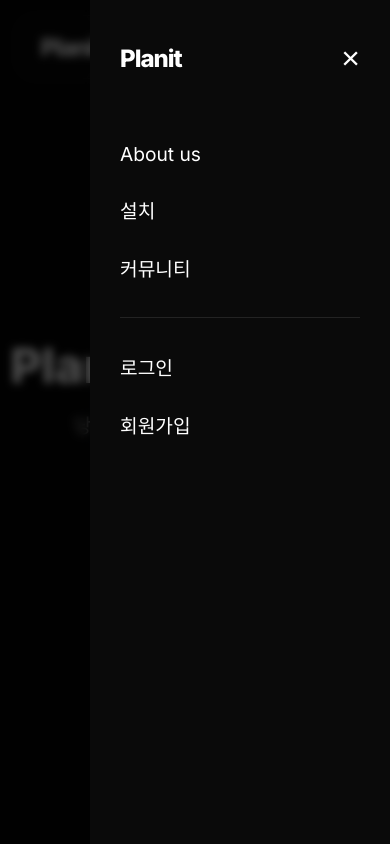
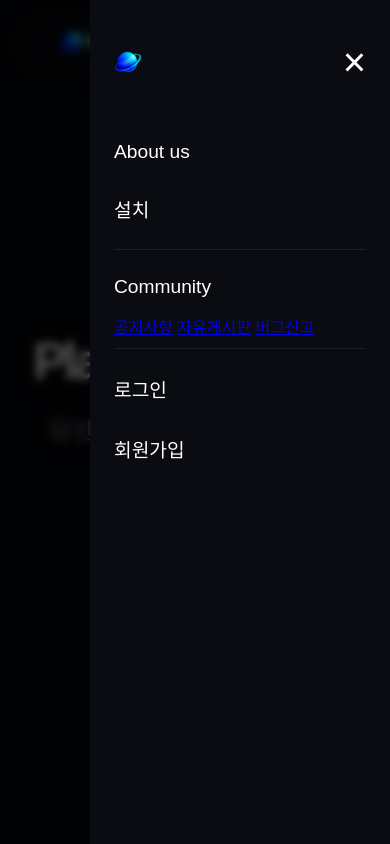
Before and after one commit to KevinLee0708/planit-web, a plain HTML site: page index.html in a window 390 px wide. Both pictures are taken after a click on the button "메뉴 열기". Drawn offline with Linux system fonts and the light colour scheme; a web font is replaced by a local one.

Commit message:
Release 26 05 12

```diff
--- a/css/style.css
+++ b/css/style.css
@@ -1,92 +1,114 @@
+/* --- [해결 2] Global Reset: 가로 스크롤 방지 --- */
 :root {
-    --bg: #050505;
+    --bg: #030509;
     --fg: #ffffff;
-    --gray: #888888;
-    --border: rgba(255, 255, 255, 0.1);
-    --glass: rgba(10, 10, 10, 0.7);
-    --transition: all 0.4s cubic-bezier(0.16, 1, 0.3, 1);
+    --gray: #8A919E;
+    --glass: rgba(10, 12, 18, 0.7);
+    --border: rgba(255, 255, 255, 0.08);
+    --accent: #007AFF;
+    --transition: 0.4s cubic-bezier(0.16, 1, 0.3, 1);
 }
 
-* { margin: 0; padding: 0; box-sizing: border-box; }
-body { background: var(--bg); color: var(--fg); font-family: 'Inter', sans-serif; overflow-x: hidden; }
+* { margin: 0; padding: 0; box-sizing: border-box; -webkit-font-smoothing: antialiased; }
 
-/* Navbar Layout */
+html, body {
+    width: 100%;
+    max-width: 100vw;
+    overflow-x: hidden; /* [해결 2] 가로 스크롤 제거 */
+    background-color: var(--bg);
+    color: var(--fg);
+    font-family: 'Pretendard', sans-serif;
+}
+
+/* --- Navbar (Glassmorphism) --- */
 .navbar {
     position: fixed; top: 15px; left: 50%; transform: translateX(-50%);
     width: 92%; max-width: 1200px; height: 64px;
-    background: var(--glass); backdrop-filter: blur(12px); -webkit-backdrop-filter: blur(12px);
+    background: var(--glass); backdrop-filter: blur(20px); -webkit-backdrop-filter: blur(20px);
     border: 1px solid var(--border); border-radius: 20px; z-index: 1000;
 }
 
 .nav-container { height: 100%; display: flex; justify-content: space-between; align-items: center; padding: 0 24px; }
 
-.logo { font-size: 1.5rem; font-weight: 800; text-decoration: none; color: #fff; letter-spacing: -1px; }
+.nav-logo { height: 36px; width: auto; object-fit: contain; }
+.nav-logo-sm { height: 28px; width: auto; }
 
-/* Right Group Styling */
-.nav-right { display: flex; align-items: center; gap: 32px; }
-.desktop-menu-group { display: flex; align-items: center; gap: 24px; }
+/* Desktop Navigation */
+.nav-right { display: flex; align-items: center; gap: 24px; }
+.desktop-menu { display: flex; align-items: center; gap: 24px; }
+
+.nav-btn { background: none; border: none; color: var(--gray); font-size: 0.95rem; cursor: pointer; transition: var(--transition); }
+.nav-btn:hover { color: #fff; }
+
+/* [해결 5] 로그인 아이콘 스타일 */
+.icon-btn-auth {
+    width: 40px; height: 40px; border-radius: 50%;
+    background: var(--border); border: none; color: var(--fg);
+    display: flex; align-items: center; justify-content: center;
+    cursor: pointer; transition: var(--transition);
+}
+.icon-btn-auth:hover { color: var(--accent); background: rgba(255, 255, 255, 0.1); }
+
+/* [해결 4] 햄버거 버튼: 기본 상태 숨김 */
+.hamburger {
+    display: none; background: none; border: none; cursor: pointer;
+    padding: 8px; z-index: 1001;
+}
 
 /* Dropdown */
 .dropdown { position: relative; }
 .dropdown-menu {
-    position: absolute; top: 110%; left: 0; min-width: 160px; background: #111;
+    position: absolute; top: 110%; left: 0; min-width: 160px; background: #0d1117;
     border: 1px solid var(--border); border-radius: 12px; padding: 8px; list-style: none;
     opacity: 0; visibility: hidden; transform: translateY(10px); transition: var(--transition);
 }
 .dropdown:hover .dropdown-menu { opacity: 1; visibility: visible; transform: translateY(0); }
-.dropdown-menu a {
-    display: block; padding: 10px 16px; color: var(--gray); text-decoration: none;
-    font-size: 0.9rem; border-radius: 8px; transition: var(--transition);
-}
+.dropdown-menu a { display: block; padding: 10px 16px; color: var(--gray); text-decoration: none; font-size: 0.9rem; border-radius: 8px; }
 .dropdown-menu a:hover { background: rgba(255,255,255,0.05); color: #fff; }
 .align-right { left: auto; right: 0; }
 
-/* Nav Components */
-.nav-btn { background: none; border: none; color: var(--gray); font-size: 0.95rem; cursor: pointer; transition: var(--transition); }
-.nav-btn:hover { color: #fff; }
+/* --- [해결 2, 3, 4] 모바일 반응형: 768px 브레이크포인트 --- */
+@media screen and (max-width: 768px) {
+    .desktop-only { display: none !important; }
 
-.btn-icon-auth {
-    background: var(--border); border: 1px solid transparent; color: #fff;
-    width: 42px; height: 42px; border-radius: 50%; display: flex; align-items: center; justify-content: center;
-    cursor: pointer; transition: var(--transition);
+    /* [해결 4] 햄버거 버튼 강제 표시 */
+    .hamburger { display: block !important; }
+
+    .navbar { width: 94%; top: 10px; height: 58px; padding: 0 16px; }
+    .nav-logo { height: 28px; }
+
+    /* Hero Section Mobile Spacing */
+    .hero-title { font-size: 3.2rem !important; line-height: 1.1; letter-spacing: -2px; }
+    .hero-inner { padding: 0 20px; }
 }
-.btn-icon-auth:hover { background: #fff; color: #000; }
 
-/* Hamburger (Problem 1 Fix) */
-.hamburger { display: none; background: none; border: none; cursor: pointer; z-index: 1001; }
-
-/* Mobile Sidebar (Problem 3 Fix) */
-.mobile-sidebar {
+/* --- Sidebar (Off-canvas) --- */
+.sidebar {
     position: fixed; top: 0; right: -100%; width: 300px; height: 100vh;
-    background: #0a0a0a; z-index: 2000; padding: 40px 30px; transition: var(--transition);
+    background: #0A0C12; z-index: 2000; padding: 40px 24px; transition: var(--transition);
 }
-.mobile-sidebar.active { right: 0; }
+.sidebar.active { right: 0; }
 .overlay {
     position: fixed; inset: 0; background: rgba(0,0,0,0.7); backdrop-filter: blur(4px);
     opacity: 0; visibility: hidden; z-index: 1500; transition: var(--transition);
 }
 .overlay.active { opacity: 1; visibility: visible; }
-.sidebar-header { display: flex; justify-content: space-between; align-items: center; margin-bottom: 50px; }
-.close-btn { background: none; border: none; color: #fff; font-size: 2rem; cursor: pointer; }
 
-.mobile-nav a, .accordion-trigger {
-    display: block; padding: 15px 0; font-size: 1.2rem; color: #fff; text-decoration: none;
-    width: 100%; text-align: left; background: none; border: none; cursor: pointer;
+.sidebar-header { display: flex; justify-content: space-between; align-items: center; margin-bottom: 40px; }
+.close-btn { background: none; border: none; color: #fff; font-size: 2.5rem; cursor: pointer; }
+
+.sidebar-link, .accordion-trigger {
+    display: block; width: 100%; padding: 16px 0; color: #fff; text-decoration: none;
+    font-size: 1.2rem; background: none; border: none; text-align: left; cursor: pointer;
 }
-.accordion-content { max-height: 0; overflow: hidden; padding-left: 20px; transition: 0.3s ease; }
-.accordion-content.open { max-height: 200px; margin-top: 10px; }
-.nav-divider { border: 0; border-top: 1px solid var(--border); margin: 20px 0; }
+.sidebar-divider { border: 0; border-top: 1px solid var(--border); margin: 10px 0; }
 
-/* Hero */
+/* Hero Section */
 .hero { height: 100vh; display: flex; align-items: center; justify-content: center; text-align: center; position: relative; }
-.hero-title { font-size: clamp(3rem, 10vw, 6rem); font-weight: 800; line-height: 1; }
-.hero-desc { color: var(--gray); font-size: 1.25rem; margin: 20px 0 40px; }
-.btn-cta { background: #fff; color: #000; padding: 16px 40px; border-radius: 50px; text-decoration: none; font-weight: 600; transition: var(--transition); }
-.glow-effect { position: absolute; width: 60vw; height: 60vw; background: radial-gradient(circle, rgba(0,112,243,0.15) 0%, transparent 70%); top: 50%; left: 50%; transform: translate(-50%, -50%); z-index: -1; }
+.hero-inner { z-index: 10; }
+.hero-title { font-size: 5.5rem; font-weight: 800; letter-spacing: -4px; margin-bottom: 20px; }
+.hero-subtitle { color: var(--gray); font-size: 1.5rem; margin-bottom: 40px; }
+.btn-primary { background: #fff; color: #000; padding: 16px 48px; border-radius: 50px; text-decoration: none; font-weight: 600; transition: var(--transition); }
+.btn-primary:hover { transform: scale(1.05); }
 
-/* Media Query */
-@media (max-width: 768px) {
-    .desktop-only { display: none; }
-    .hamburger { display: block; }
-    .nav-right { gap: 16px; }
-}
+.bg-glow { position: absolute; width: 60vw; height: 60vw; background: radial-gradient(circle, rgba(0, 122, 255, 0.1) 0%, transparent 70%); top: 40%; left: 50%; transform: translate(-50%, -50%); z-index: -1; }
--- a/index.html
+++ b/index.html
@@ -2,71 +2,78 @@
 <html lang="ko">
 <head>
     <meta charset="UTF-8">
-    <meta name="viewport" content="width=device-width, initial-scale=1.0">
-    <title>Planit - Plan your world</title>
-    <link rel="stylesheet" href="css/style.css">
-    <link href="https://fonts.googleapis.com/css2?family=Inter:wght@400;600;800&display=swap" rel="stylesheet">
+    <meta name="viewport" content="width=device-width, initial-scale=1.0, maximum-scale=1.0, user-scalable=no">
+    <title>Planit — Plan your world</title>
+
+    <link rel="icon" type="image/png" href="./assets/logos/planit-logo.png">
+    <link rel="shortcut icon" href="./assets/logos/planit-logo.png">
+
+    <link rel="stylesheet" href="https://cdn.jsdelivr.net/gh/orioncactus/pretendard/dist/web/static/pretendard.css">
+
+    <link rel="stylesheet" href="./css/style.css">
 </head>
 <body>
 
     <header class="navbar">
         <div class="nav-container">
             <div class="nav-left">
-                <div class="dropdown logo-group">
-                    <a href="./" class="logo">Planit</a>
-                    <ul class="dropdown-menu">
-                        <li><a href="about/">About us</a></li>
-                        <li><a href="download/">설치</a></li>
-                    </ul>
-                </div>
+                <a href="./index.html" class="brand-link">
+                    <img src="./assets/logos/Planit-Logo-White.png" alt="Planit" class="nav-logo">
+                </a>
             </div>
 
             <div class="nav-right">
-                <div class="desktop-menu-group desktop-only">
+                <div class="desktop-menu desktop-only">
                     <div class="dropdown">
-                        <button class="nav-btn">커뮤니티</button>
+                        <button class="nav-btn">Community</button>
                         <ul class="dropdown-menu">
-                            <li><a href="community/free/">자유게시판</a></li>
-                            <li><a href="community/bug/">버그신고</a></li>
+                            <li><a href="./community/notice/index.html">공지사항</a></li>
+                            <li><a href="./community/free/index.html">자유게시판</a></li>
+                            <li><a href="./community/bug/index.html">버그신고</a></li>
                         </ul>
                     </div>
-
                     <div class="dropdown auth-dropdown">
-                        <button class="btn-icon-auth" aria-label="계정">
+                        <button class="icon-btn-auth" aria-label="Account">
                             <svg width="22" height="22" viewBox="0 0 24 24" fill="none" stroke="currentColor" stroke-width="2" stroke-linecap="round" stroke-linejoin="round"><path d="M20 21v-2a4 4 0 0 0-4-4H8a4 4 0 0 0-4 4v2"></path><circle cx="12" cy="7" r="4"></circle></svg>
                         </button>
                         <ul class="dropdown-menu align-right">
-                            <li><a href="login/">로그인</a></li>
-                            <li><a href="signup/">회원가입</a></li>
+                            <li><a href="./login/index.html">로그인</a></li>
+                            <li><a href="./signup/index.html">회원가입</a></li>
                         </ul>
                     </div>
                 </div>
 
-                <button class="hamburger" id="menu-toggle">
-                    <svg width="24" height="24" viewBox="0 0 24 24" fill="none" stroke="white" stroke-width="2" stroke-linecap="round"><line x1="3" y1="12" x2="21" y2="12"></line><line x1="3" y1="6" x2="21" y2="6"></line><line x1="3" y1="18" x2="21" y2="18"></line></svg>
+                <button class="hamburger" id="mobile-toggle" aria-label="메뉴 열기">
+                    <svg width="28" height="28" viewBox="0 0 24 24" fill="none" stroke="white" stroke-width="2" stroke-linecap="round">
+                        <line x1="3" y1="12" x2="21" y2="12"></line>
+                        <line x1="3" y1="6" x2="21" y2="6"></line>
+                        <line x1="3" y1="18" x2="21" y2="18"></line>
+                    </svg>
                 </button>
             </div>
         </div>
     </header>
 
-    <aside class="mobile-sidebar" id="sidebar">
+    <aside class="sidebar" id="sidebar">
         <div class="sidebar-header">
-            <span class="logo">Planit</span>
-            <button class="close-btn" id="menu-close">&times;</button>
+            <img src="./assets/logos/planit-logo.png" alt="Planit" class="nav-logo-sm">
+            <button class="close-btn" id="sidebar-close">&times;</button>
         </div>
-        <nav class="mobile-nav">
-            <a href="about/">About us</a>
-            <a href="download/">설치</a>
-            <div class="mobile-accordion">
-                <button class="accordion-trigger">커뮤니티 <span class="arrow-icon"></span></button>
-                <div class="accordion-content">
-                    <a href="community/free/">자유게시판</a>
-                    <a href="community/bug/">버그신고</a>
+        <nav class="sidebar-content">
+            <a href="./about/index.html" class="sidebar-link">About us</a>
+            <a href="./download/index.html" class="sidebar-link">설치</a>
+            <hr class="sidebar-divider">
+            <div class="sidebar-accordion">
+                <button class="accordion-trigger">Community</button>
+                <div class="accordion-body">
+                    <a href="./community/notice/index.html">공지사항</a>
+                    <a href="./community/free/index.html">자유게시판</a>
+                    <a href="./community/bug/index.html">버그신고</a>
                 </div>
             </div>
-            <hr class="nav-divider">
-            <a href="login/">로그인</a>
-            <a href="signup/">회원가입</a>
+            <hr class="sidebar-divider">
+            <a href="./login/index.html" class="sidebar-link">로그인</a>
+            <a href="./signup/index.html" class="sidebar-link highlight">회원가입</a>
         </nav>
     </aside>
     <div class="overlay" id="overlay"></div>
@@ -74,12 +81,14 @@
     <main class="hero">
         <div class="hero-inner">
             <h1 class="hero-title">Plan your world</h1>
-            <p class="hero-desc">당신의 일정, 하나의 공간에서</p>
-            <a href="download/" class="btn-cta">설치하기</a>
+            <p class="hero-subtitle">당신의 일정, 하나의 공간에서</p>
+            <div class="hero-cta">
+                <a href="./download/index.html" class="btn-primary">설치하기</a>
+            </div>
         </div>
-        <div class="glow-effect"></div>
+        <div class="bg-glow"></div>
     </main>
 
-    <script src="js/script.js"></script>
+    <script src="./js/script.js"></script>
 </body>
 </html>
--- a/js/script.js
+++ b/js/script.js
@@ -1,27 +1,43 @@
 document.addEventListener('DOMContentLoaded', () => {
-    const menuToggle = document.getElementById('menu-toggle');
-    const menuClose = document.getElementById('menu-close');
+    const mobileToggle = document.getElementById('mobile-toggle');
+    const sidebarClose = document.getElementById('sidebar-close');
     const sidebar = document.getElementById('sidebar');
     const overlay = document.getElementById('overlay');
     const accordionTrigger = document.querySelector('.accordion-trigger');
-    const accordionContent = document.querySelector('.accordion-content');
+    const accordionBody = document.querySelector('.accordion-body');
 
-    const toggleMenu = (isOpen) => {
+    // 1. 사이드바 제어 (Body 스크롤 차단 포함)
+    const toggleSidebar = (isOpen) => {
         sidebar.classList.toggle('active', isOpen);
         overlay.classList.toggle('active', isOpen);
         document.body.style.overflow = isOpen ? 'hidden' : 'auto';
     };
 
-    menuToggle.addEventListener('click', () => toggleMenu(true));
-    menuClose.addEventListener('click', () => toggleMenu(false));
-    overlay.addEventListener('click', () => toggleMenu(false));
+    mobileToggle.addEventListener('click', () => toggleSidebar(true));
+    sidebarClose.addEventListener('click', () => toggleSidebar(false));
+    overlay.addEventListener('click', () => toggleSidebar(false));
 
-    accordionTrigger.addEventListener('click', () => {
-        accordionContent.classList.toggle('open');
-    });
+    // 2. 모바일 아코디언 (커뮤니티 메뉴)
+    if (accordionTrigger) {
+        accordionTrigger.addEventListener('click', () => {
+            accordionBody.classList.toggle('open');
+            accordionTrigger.classList.toggle('active');
+        });
+    }
 
+    // 3. 스크롤 시 네비바 유리 효과 강화
     window.addEventListener('scroll', () => {
         const navbar = document.querySelector('.navbar');
-        navbar.style.background = window.scrollY > 50 ? 'rgba(0, 0, 0, 0.9)' : 'var(--glass)';
+        if (window.scrollY > 50) {
+            navbar.style.background = 'rgba(2, 4, 8, 0.95)';
+            navbar.style.top = '0';
+            navbar.style.width = '100%';
+            navbar.style.borderRadius = '0';
+        } else {
+            navbar.style.background = 'var(--glass)';
+            navbar.style.top = '15px';
+            navbar.style.width = '92%';
+            navbar.style.borderRadius = '20px';
+        }
     });
 });
```
Also changed, not shown: assets/logos/Planit-Logo-Black.png (added), assets/logos/Planit-Logo-White.png (added), assets/logos/Planit-Logo.png (added).
